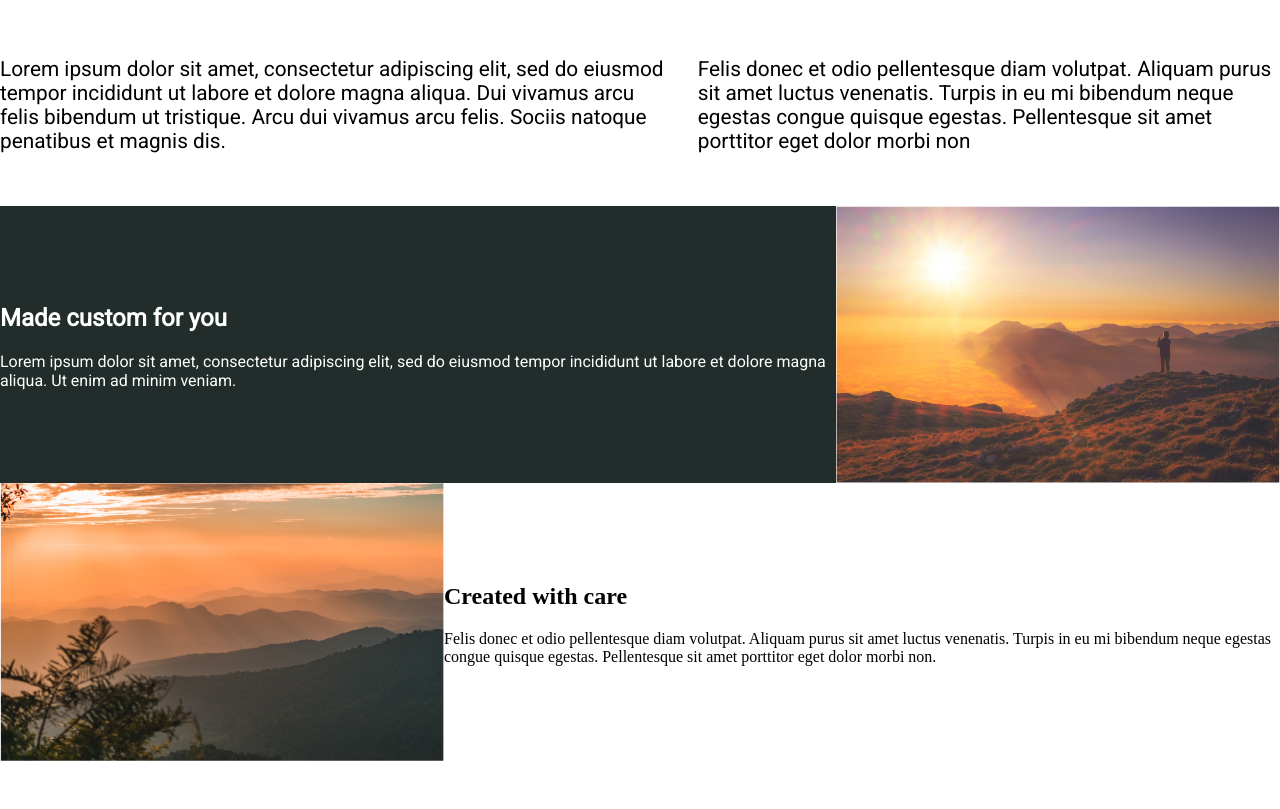
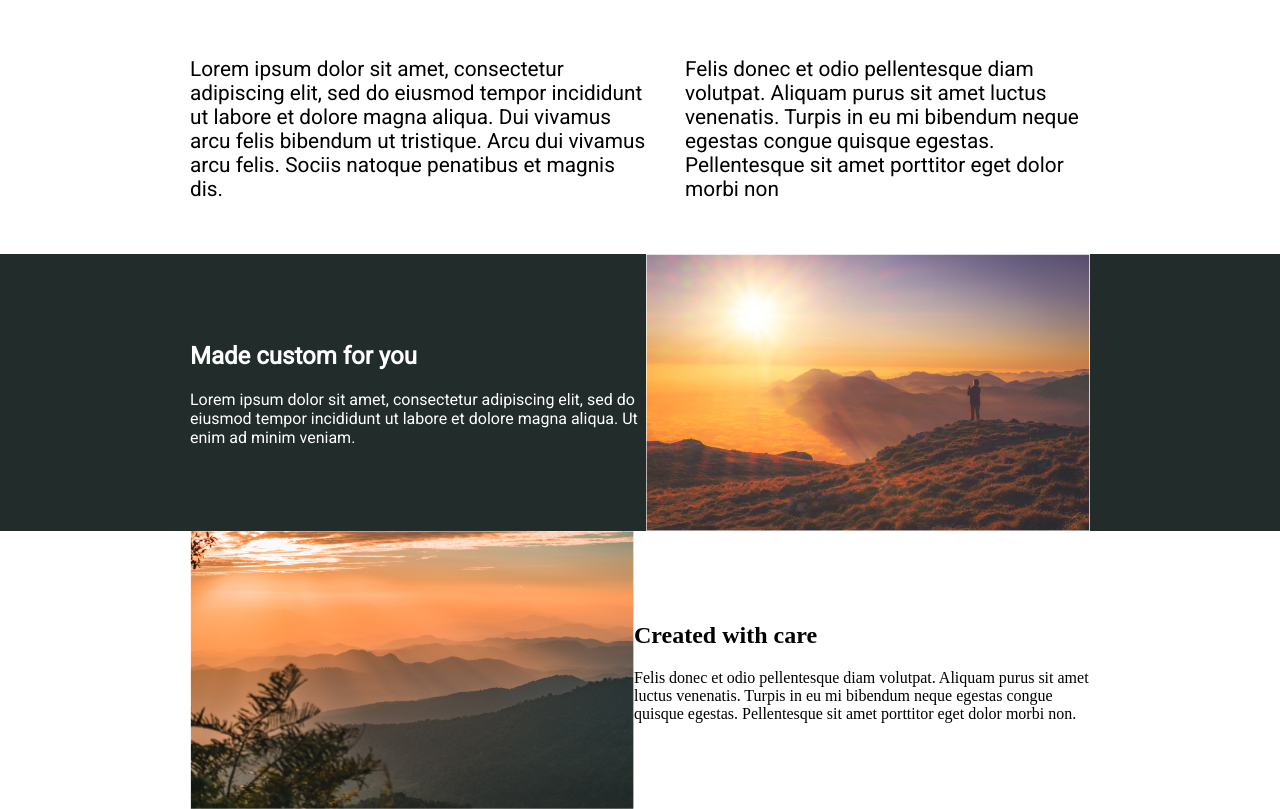
Before and after one commit to Anthony-Heredia-Garcia/flexbox-challenge-04, a plain HTML site: page index.html in a window 1280 px wide. Shown: the part 767-1576 px from the top of the page. Before the commit the page ends 1528 px from the top, so only its background shows below. Drawn offline with nearby package versions, Linux system fonts and the light colour scheme.

Commit message:
adding flex and colors

```diff
--- a/index.html
+++ b/index.html
@@ -35,7 +35,7 @@
       </div>
     </section>
     <section class="green">
-      <div class="flex">
+      <div class="flex article-container">
         <div class="title-and-descript">
           <h2>Made custom for you</h2>
           <p>
@@ -48,7 +48,7 @@
       </div>
     </section>
     <section class="brown">
-      <div class="flex">
+      <div class="flex article-container">
         <img src="/image-02.jpg" alt="" />
         <div class="title-and-descript">
           <h2>Created with care</h2>
--- a/styles.css
+++ b/styles.css
@@ -57,6 +57,8 @@ body {
   font-family: 'Roboto';
   font-size: 1.3rem;
   gap: 2rem;
+  max-width: 900px;
+  margin: 0 auto;
 }
 
 .green {
@@ -64,3 +66,8 @@ body {
   color: white;
   font-family: 'Roboto';
 }
+
+.article-container {
+  max-width: 900px;
+  margin: 0 auto;
+}
```
